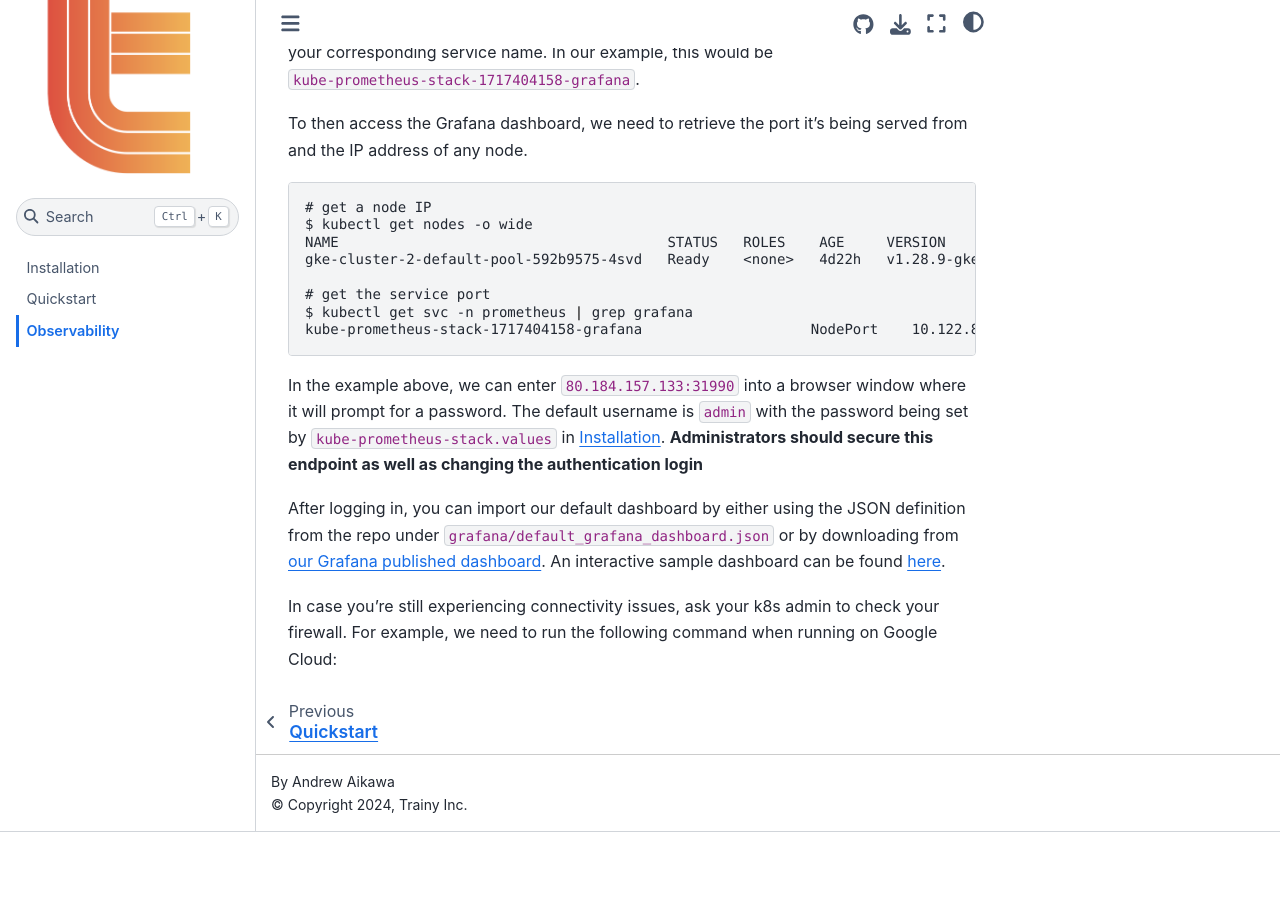
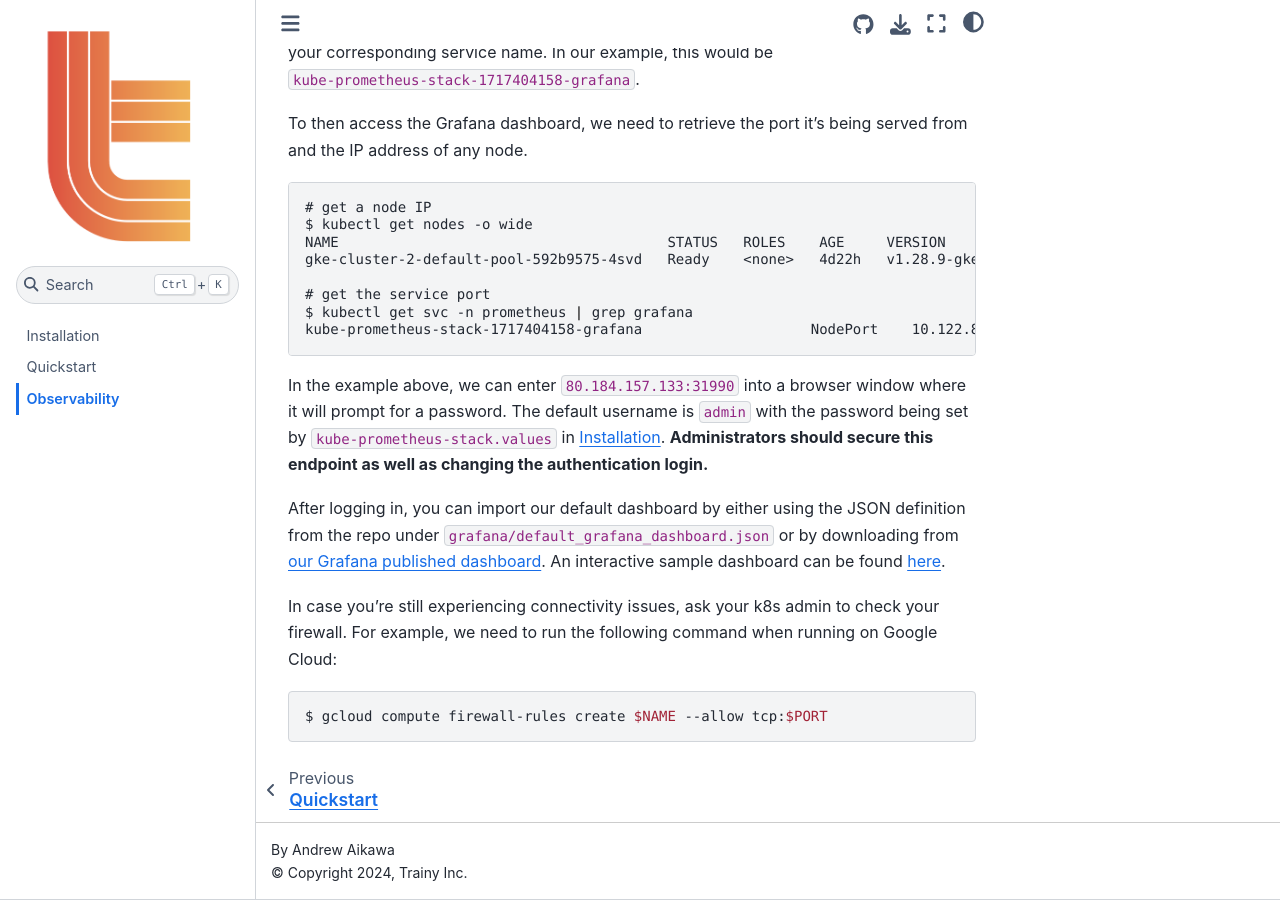
Before and after one commit to Trainy-ai/konduktor, a Sphinx documentation site: the page built from docs/source/getting-started/observability.rst, in a window 1280 px wide and 900 px high, scrolled down 611 px. Built offline with Sphinx 7.4.7 and the Sphinx Book theme 1.1.4, drawn with Linux system fonts in a browser that asks for light colours; before the commit the page ends 1443 px from its top, so only the background shows below that.

Commit message:
quick format fixes

```diff
--- a/docs/source/getting-started/installation.rst
+++ b/docs/source/getting-started/installation.rst
@@ -109,7 +109,7 @@ Resource quotas are defined via ClusterQueues and LocalQueues which are assigned
     # get default resource definitions
     $ wget https://raw.githubusercontent.com/Trainy-ai/konduktor/main/manifests/single-clusterqueue-setup.yaml
 
-**Within :code:`single-clusterqueue-setup.yaml`, be sure to replace :code:`<num-GPUs-in-cluster>` with the total number of GPUs in your cluster.**
+Within :code:`single-clusterqueue-setup.yaml`, be sure to replace :code:`<num-GPUs-in-cluster>` with the total number of GPUs in your cluster.
 
 .. code-block:: yaml
 
--- a/docs/source/getting-started/observability.rst
+++ b/docs/source/getting-started/observability.rst
@@ -46,7 +46,7 @@ the IP address of any node.
 
 In the example above, we can enter :code:`80.184.157.133:31990` into a browser window where it will prompt for a password.
 The default username is :code:`admin` with the password being set by :code:`kube-prometheus-stack.values` in :doc:`/getting-started/installation`.
-**Administrators should secure this endpoint as well as changing the authentication login**
+**Administrators should secure this endpoint as well as changing the authentication login.**
 
 After logging in, you can import our default dashboard by either using the JSON definition from the repo under :code:`grafana/default_grafana_dashboard.json`
 or by downloading from `our Grafana published dashboard <https://grafana.com/grafana/dashboards/21231-konduktor-dashboard/>`_.
@@ -55,4 +55,5 @@ An interactive sample dashboard can be found `here <https://snapshots.raintank.i
 In case you're still experiencing connectivity issues, ask your k8s admin to check your firewall. For example, we need to run the following command when running on Google Cloud:
 
 .. code-block:: console
+
     $ gcloud compute firewall-rules create $NAME --allow tcp:$PORT
```
